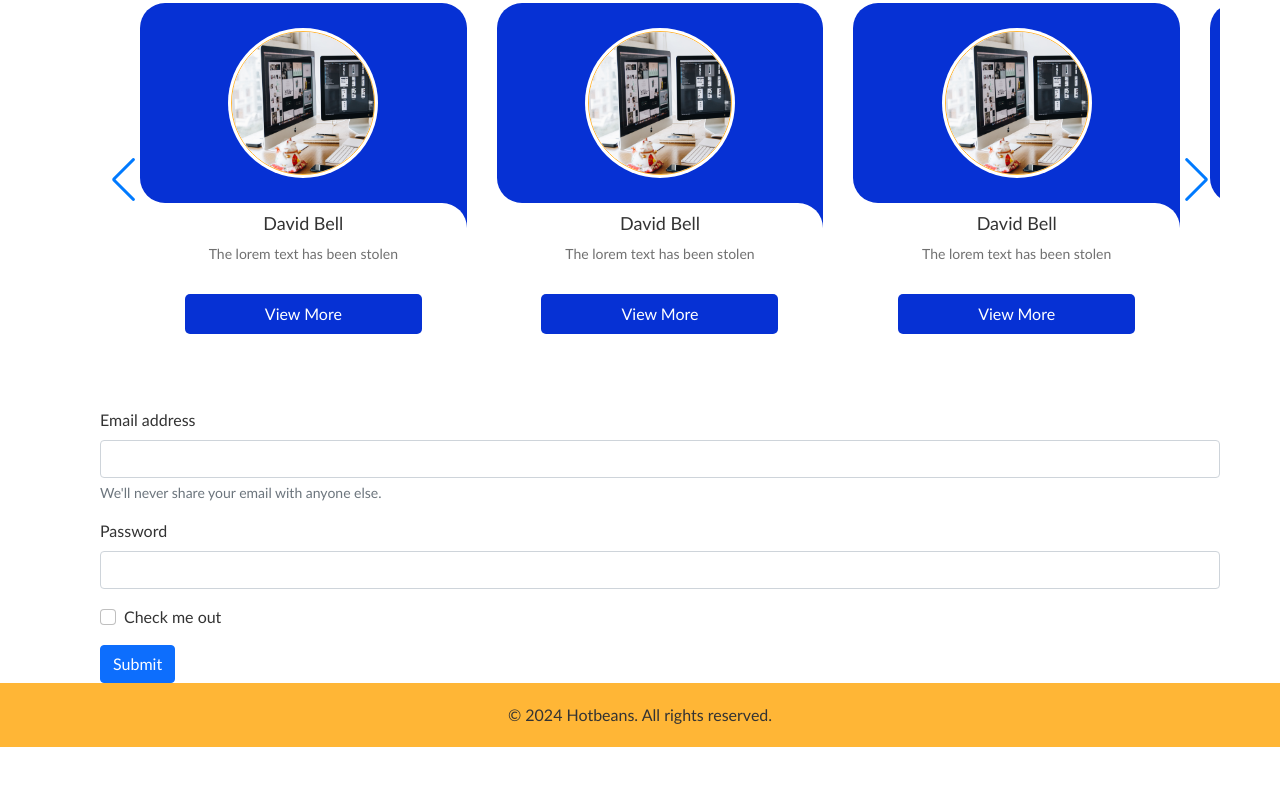
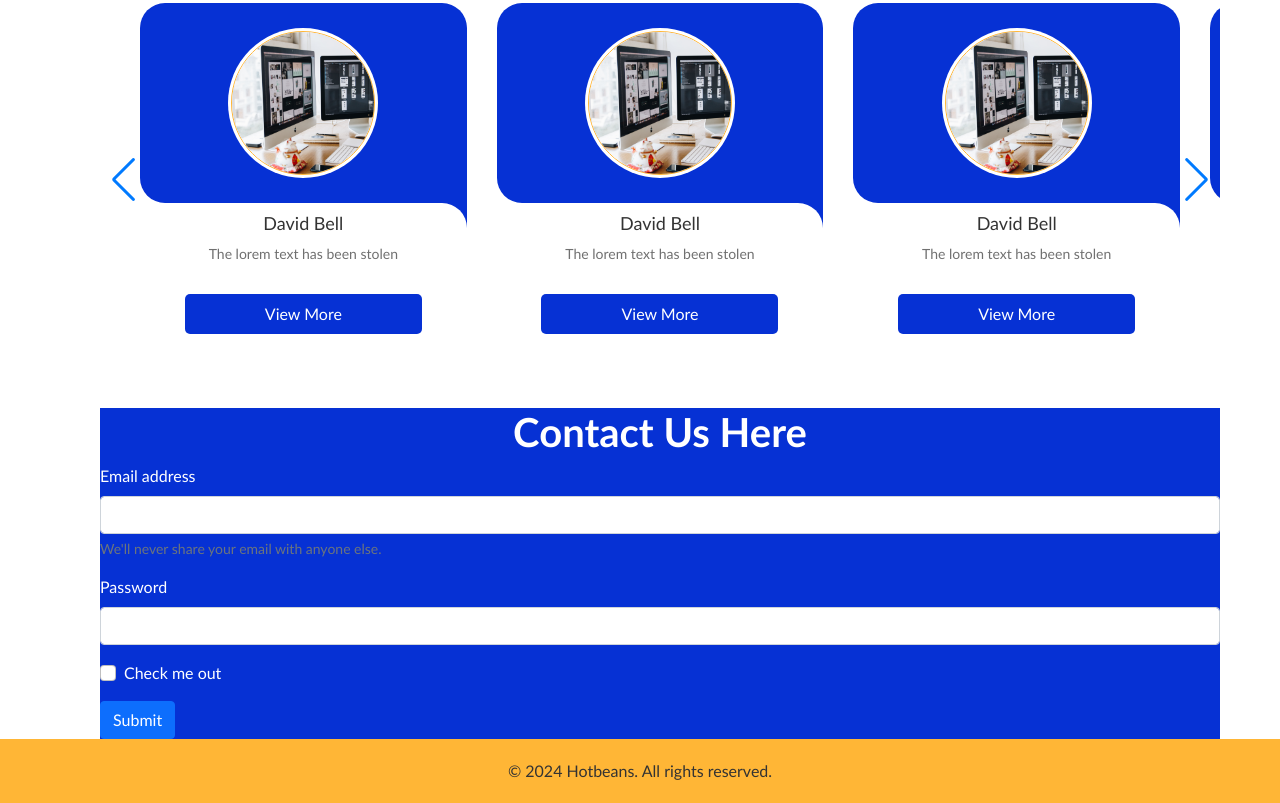
Before and after one commit to Ham12-3/hotbeans_website, a plain HTML site: page hotbeans_website/index.html in a window 1280 px wide. Shown: the part 1135-1938 px from the top of the page. Before the commit the page ends 1882 px from the top, so only its background shows below. Drawn offline with nearby package versions, Linux system fonts and the light colour scheme.

Commit message:
updating the forms

```diff
--- a/hotbeans_website/index.html
+++ b/hotbeans_website/index.html
@@ -208,7 +208,9 @@
 
 
     <section class="contact-us-here">
-
+<h1 class="contact-h1">
+  Contact Us Here
+</h1>
       <form>
         <div class="mb-3">
           <label for="exampleInputEmail1" class="form-label">Email address</label>
--- a/hotbeans_website/styles.css
+++ b/hotbeans_website/styles.css
@@ -406,3 +406,16 @@ footer p {
     margin-bottom: 20px;
     margin-top: 20px;
 }
+
+
+
+/* Contact us here  */
+.contact-us-here {
+    background-color: #0631d4;
+    color: #fff;
+}
+.contact-h1 {
+    font-size: 40px;
+    text-align: center;
+    font-weight: 700;
+}
```
